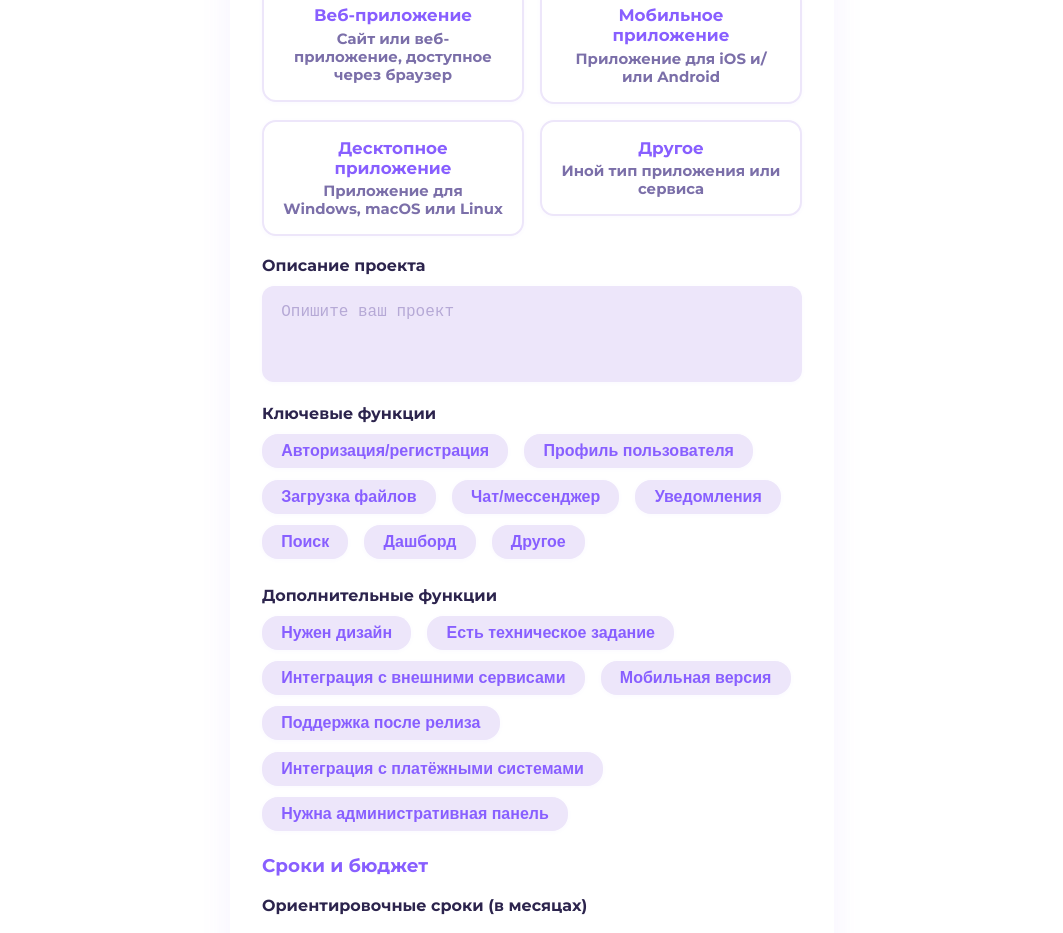
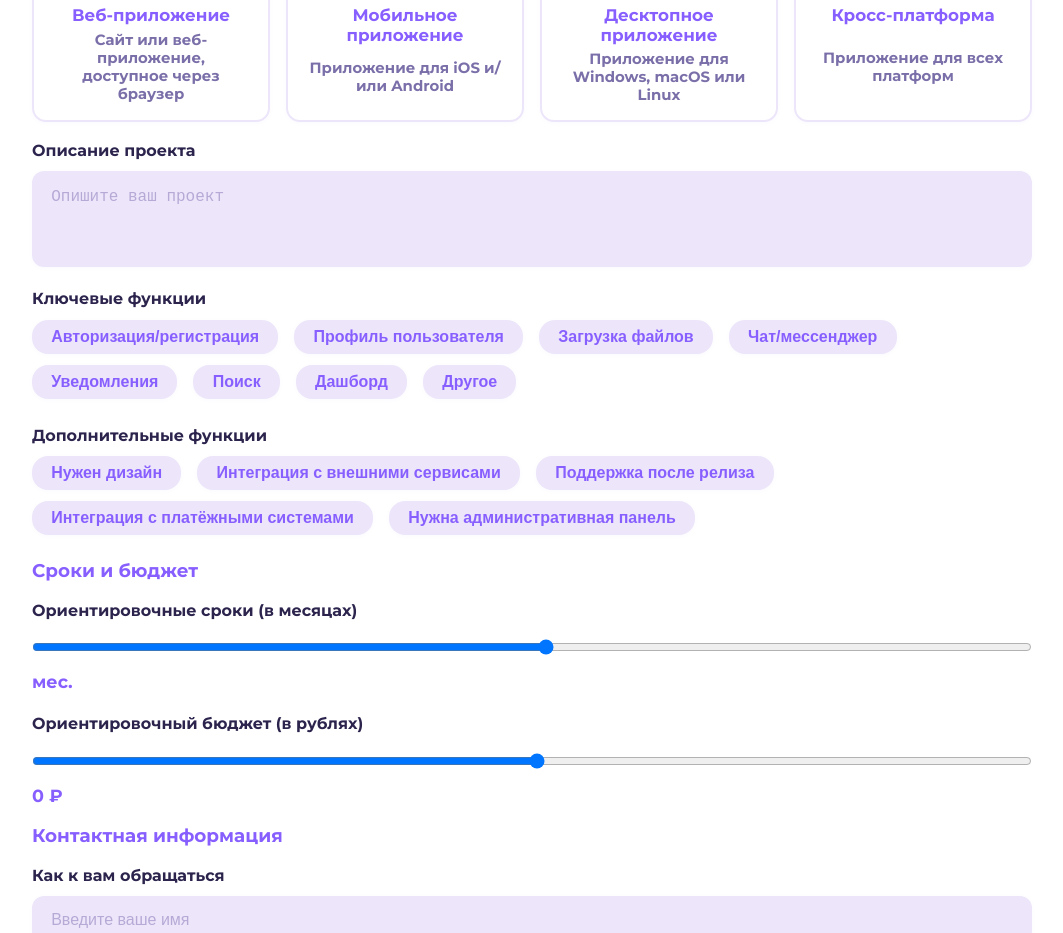
Before and after one commit to Rend-y/hacaton-2025, a Vue app in the folder Frontend/: page / in a window 1280 px wide. Shown: the part 440-1373 px from the top of the page, without its empty margins (108-1171 px from the left). Built offline with nearby package versions, Linux system fonts and the light colour scheme; the HTML template or start-up script is replaced by a standard one.

Commit message:
правка формы отправки заявки

```diff
--- a/Frontend/src/views/TaskRequest.vue
+++ b/Frontend/src/views/TaskRequest.vue
@@ -148,6 +148,17 @@
           <div class="task-request__section-content">
             <div class="task-request__field">
               <CustomInput
+                id="contact-name"
+                v-model="formData.contactName"
+                label="Как к вам обращаться"
+                type="text"
+                required
+                placeholder="Введите ваше имя"
+              />
+            </div>
+
+            <div class="task-request__field">
+              <CustomInput
                 id="email"
                 v-model="formData.email"
                 label="Email"
@@ -219,11 +230,11 @@ const applicationTypes = [
     baseMonth: 4
   },
   {
-    value: 'other',
-    label: 'Другое',
-    description: 'Иной тип приложения или сервиса',
+    value: 'cross-platform',
+    label: 'Кросс-платформа',
+    description: 'Приложение для всех платформ',
     basePrice: 200000,
-    baseMonth: 2
+    baseMonth: 4
   }
 ]
 
@@ -240,9 +251,7 @@ const featuresOptions = [
 
 const extraParamsOptions = [
   { value: 'needDesign', label: 'Нужен дизайн', weight: 1.5 },
-  { value: 'hasSpec', label: 'Есть техническое задание', weight: -1.0 },
   { value: 'needIntegration', label: 'Интеграция с внешними сервисами', weight: 2.0 },
-  { value: 'needMobileVersion', label: 'Мобильная версия', weight: 2.0 },
   { value: 'needSupport', label: 'Поддержка после релиза', weight: 1.0 },
   { value: 'needPaymentIntegration', label: 'Интеграция с платёжными системами', weight: 1.5 },
   { value: 'hasAdminPanel', label: 'Нужна административная панель', weight: 1.0 }
@@ -255,6 +264,7 @@ const formData = ref({
   estimatedTime: '',
   estimatedBudget: '',
   estimatedPrice: '',
+  contactName: '',
   email: '',
   phone: '',
   featuresList: [],
@@ -263,10 +273,8 @@ const formData = ref({
   usersCount: '',
   needDesign: false,
   needIntegration: false,
-  hasSpec: false,
   needSupport: false,
   hasAdminPanel: false,
-  needMobileVersion: false,
   needPaymentIntegration: false,
   needAnalytics: false
 })
@@ -320,7 +328,7 @@ function recalculateEstimatedTime() {
   if (type === 'web') { base = 2; basePrice = 100000 }
   else if (type === 'mobile') { base = 3; basePrice = 150000 }
   else if (type === 'desktop') { base = 4; basePrice = 200000 }
-  else if (type === 'other') { base = 2; basePrice = 100000 }
+  else if (type === 'cross-platform') { base = 4; basePrice = 200000 }
   else { base = 0; basePrice = 0 }
 
   // Учитываем количество функций
@@ -362,11 +370,44 @@ function recalculateEstimatedTime() {
 
 const submitRequest = async () => {
   try {
-    await store.createRequest(formData.value)
-    // После успешного создания заявки перенаправляем на страницу со списком заявок
+    // Формируем структурированный объект для отправки
+    const requestData = {
+      project: {
+        name: formData.value.projectName,
+        description: formData.value.description,
+        type: formData.value.applicationType
+      },
+      features: {
+        core: formData.value.featuresList.filter(f => f !== 'other'),
+        custom: formData.value.featuresOther || null
+      },
+      requirements: {
+        design: formData.value.extraParams.includes('needDesign'),
+        externalIntegration: formData.value.extraParams.includes('needIntegration'),
+        support: formData.value.extraParams.includes('needSupport'),
+        paymentIntegration: formData.value.extraParams.includes('needPaymentIntegration'),
+        adminPanel: formData.value.extraParams.includes('hasAdminPanel')
+      },
+      estimation: {
+        time: {
+          months: parseInt(formData.value.estimatedTime),
+          recommended: recommendedTime.value
+        },
+        budget: {
+          amount: parseInt(formData.value.estimatedBudget),
+          recommended: recommendedBudget.value
+        }
+      },
+      contact: {
+        name: formData.value.contactName,
+        email: formData.value.email,
+        phone: formData.value.phone
+      }
+    }
+
+    await store.createRequest(requestData)
     router.push('/requests')
   } catch (error) {
-    // Ошибка уже обработана в store
     console.error('Error submitting request:', error)
   }
 }
@@ -406,7 +447,7 @@ watch(
   border-radius: 24px;
   box-shadow: 0 4px 32px 0 rgba(136,95,255,0.08);
   padding: 2.5rem 2rem;
-  max-width: 540px;
+  max-width: 1000px;
   margin: 2.5rem auto;
 }
 
@@ -516,6 +557,7 @@ watch(
   position: relative;
   flex: 1 1 180px;
   min-width: 160px;
+  display: flex;
 }
 
 .task-request__radio-input {
@@ -525,7 +567,9 @@ watch(
 }
 
 .task-request__radio-label {
-  display: block;
+  display: flex;
+  flex-direction: column;
+  width: 100%;
   background: #fff;
   border: 2px solid #ede6fa;
   border-radius: 14px;
@@ -554,6 +598,10 @@ watch(
 .task-request__radio-description {
   font-size: 0.93rem;
   color: #7b6fa9;
+  flex-grow: 1;
+  display: flex;
+  align-items: center;
+  justify-content: center;
 }
 
 .task-request__submit-wrapper {
@@ -596,10 +644,10 @@ watch(
   border: 1.5px solid #ffd6d6;
 }
 
-@media (max-width: 700px) {
+@media (max-width: 1040px) {
   .task-request {
     margin: 1rem;
-    padding: 1rem;
+    padding: 1.5rem;
   }
   .task-request__radio-group {
     flex-direction: column;
--- a/Frontend/tsconfig.node.json
+++ b/Frontend/tsconfig.node.json
@@ -1,5 +1,4 @@
 {
-  "extends": "@tsconfig/node22/tsconfig.json",
   "include": [
     "vite.config.*",
     "vitest.config.*",
```
